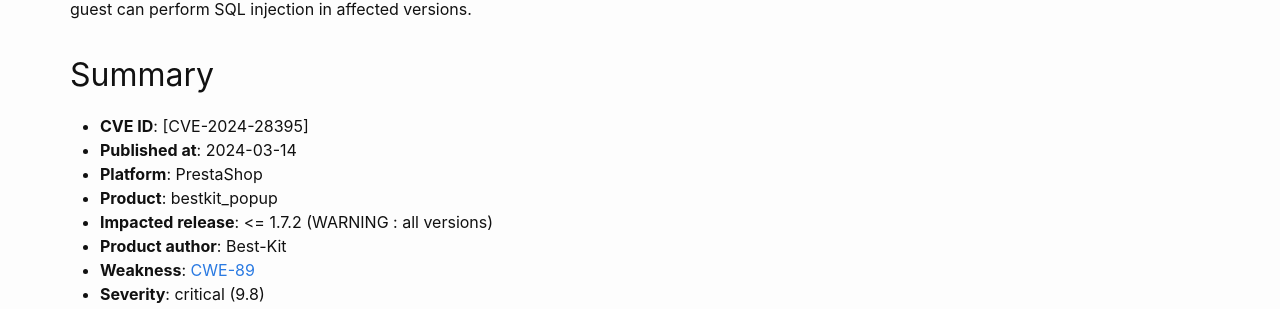
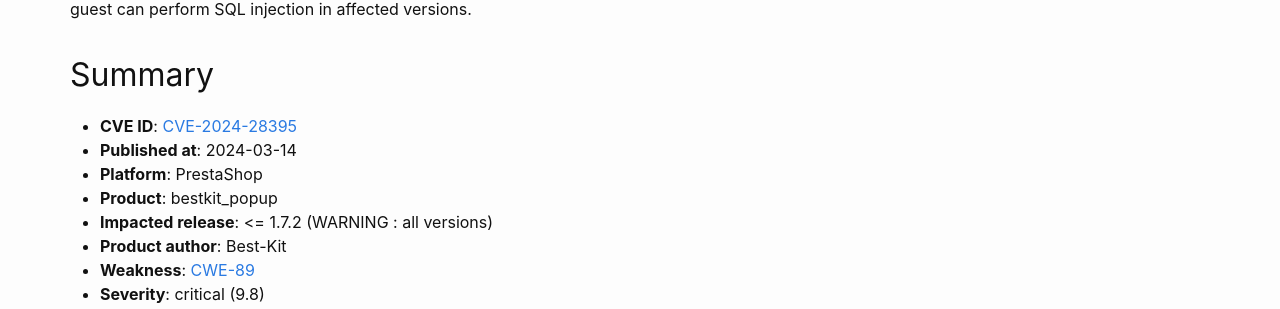
Before and after one commit to friends-of-presta/security-advisories, a Jekyll site: the page built from _posts/2024-03-14-bestkit_popup.md, in a window 1280 px wide and 900 px high, scrolled down 554 px. Shown: the part 144-453 px from the top of the window. Built offline with Jekyll 4.4.1, drawn with Linux system fonts in a browser that asks for light colours; part of the change alters nothing that is shown.

Commit message:
Fix link to CVE

```diff
--- a/_posts/2024-03-14-bestkit_popup.md
+++ b/_posts/2024-03-14-bestkit_popup.md
@@ -13,7 +13,7 @@ In the module "Pop-up / Schedule Popup / Splash window" (bestkit_popup) up to ve
 
 ## Summary
 
-* **CVE ID**: [CVE-2024-28395]
+* **CVE ID**: [CVE-2024-28395](https://cve.mitre.org/cgi-bin/cvename.cgi?name=CVE-2024-28395)
 * **Published at**: 2024-03-14
 * **Platform**: PrestaShop
 * **Product**: bestkit_popup
```
